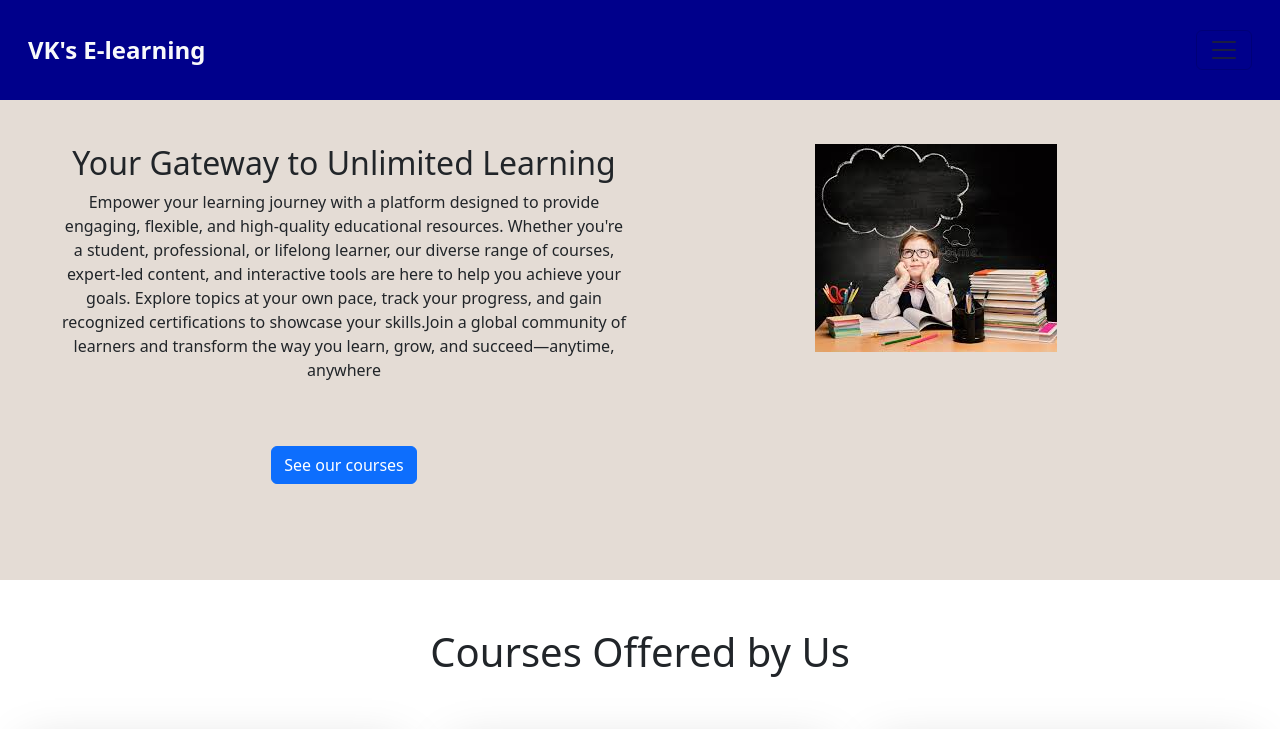
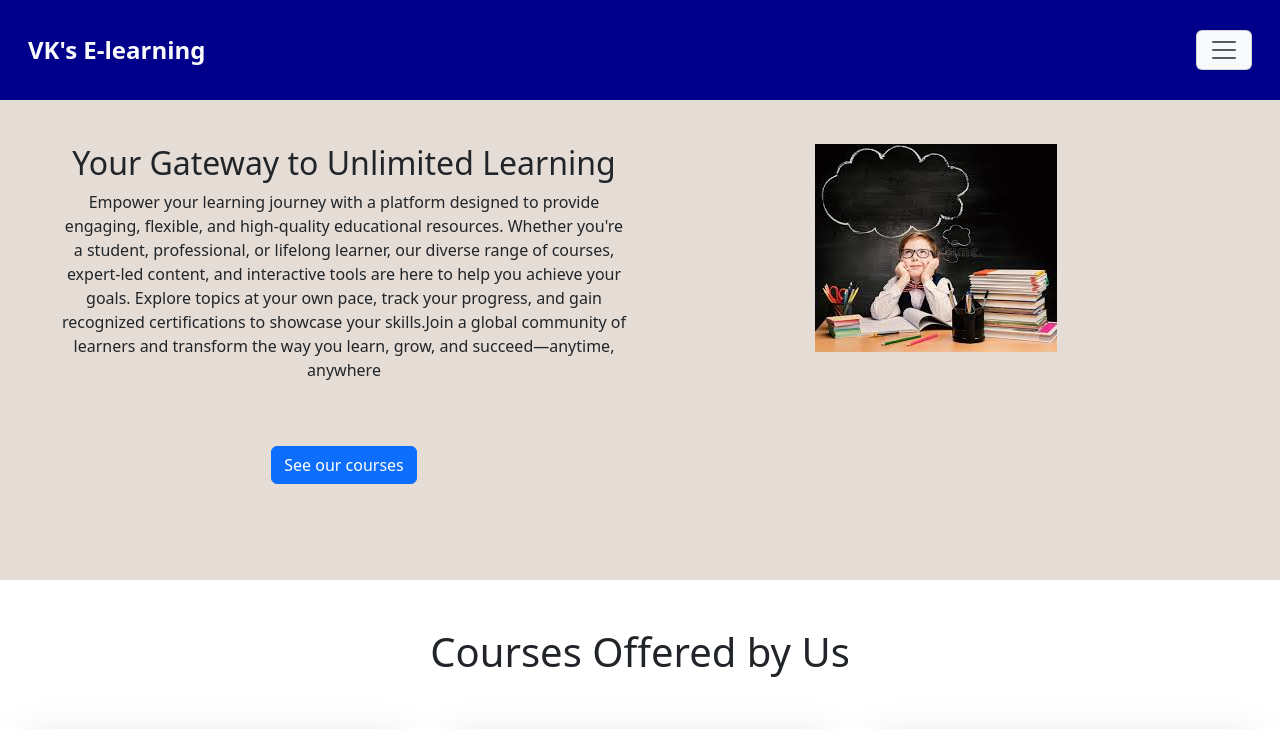
Before and after one commit to K-Vasuki/VKs-E-learning, a plain HTML site: page index.html in a window 1280 px wide. Shown: the top 729 px of the page. Drawn offline with nearby package versions, Linux system fonts and the light colour scheme.

Commit message:
Update index.html

```diff
--- a/index.html
+++ b/index.html
@@ -18,7 +18,7 @@
     <nav class="navbar navbar-light fixed-top p-3">
       <div class="container-fluid">
         <a class="navbar-brand text-light" href="#">VK's E-learning</a>
-        <button class="navbar-toggler " type="button" data-bs-toggle="offcanvas" data-bs-target="#offcanvasNavbar" aria-controls="offcanvasNavbar">
+        <button class="navbar-toggler bg-light " type="button" data-bs-toggle="offcanvas" data-bs-target="#offcanvasNavbar" aria-controls="offcanvasNavbar">
           <span class="navbar-toggler-icon text-light"></span>
         </button>
         <div class="offcanvas offcanvas-end text-light" tabindex="1" id="offcanvasNavbar">
```
